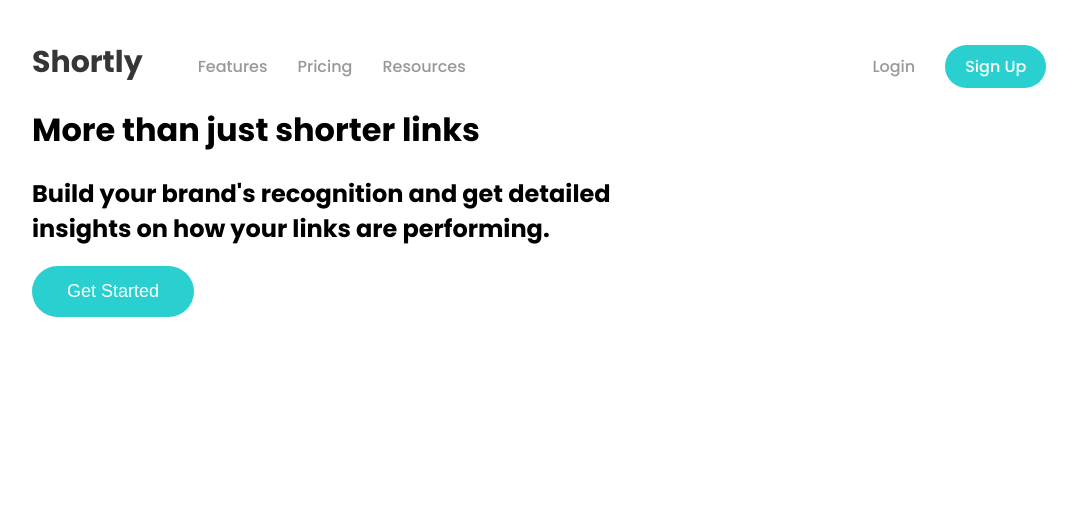
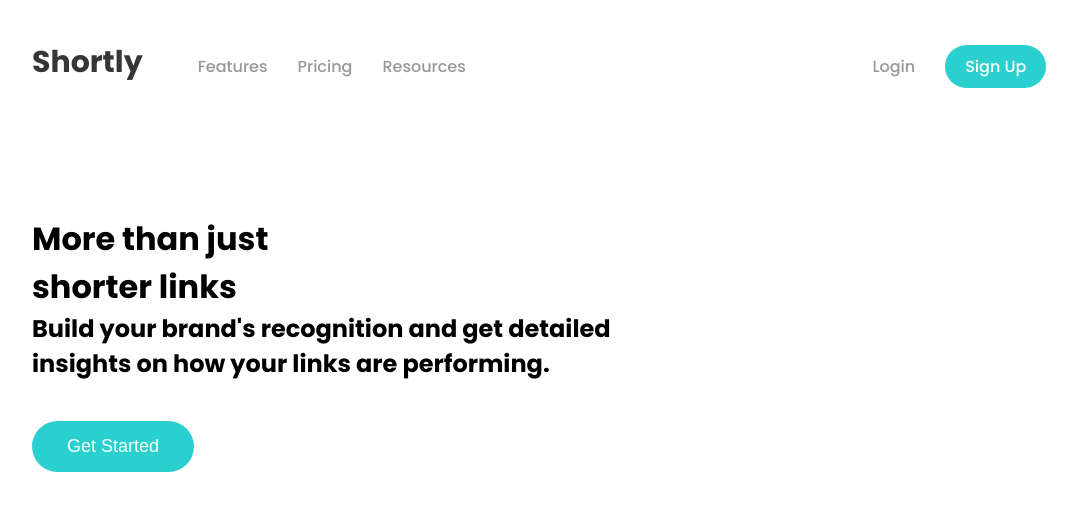
Before and after one commit to arodriguez175/url-shortener, a React (Create React App) app: page / in a window 1280 px wide. Shown: the top 510 px of the page, without its empty margins (116-1193 px from the left). Built offline with nearby package versions, Linux system fonts and the light colour scheme.

Commit message:
Added space between navbar and h1, removed extra space between h1 and h2, and added a line break in the h1.

```diff
--- a/src/Hero.css
+++ b/src/Hero.css
@@ -2,6 +2,15 @@ h1,
 h2 {
   margin-left: 140px;
   margin-right: 140px;
+}
+
+h1 {
+  margin-bottom: 0;
+}
+
+h2 {
+  margin-top: 0;
+  margin-bottom: 40px;
 }
 
 button {
--- a/src/Hero.js
+++ b/src/Hero.js
@@ -5,7 +5,9 @@ class Hero extends React.Component {
   render() {
     return (
       <div>
-        <h1>More than just shorter links</h1>
+        <h1>
+          More than just <br /> shorter links
+        </h1>
         <h2>
           Build your brand's recognition and get detailed
           <br /> insights on how your links are performing.
--- a/src/Navbar.css
+++ b/src/Navbar.css
@@ -1,5 +1,6 @@
 .navbar {
   margin-top: 40px;
+  margin-bottom: 130px;
 }
 
 .navbar li {
```
